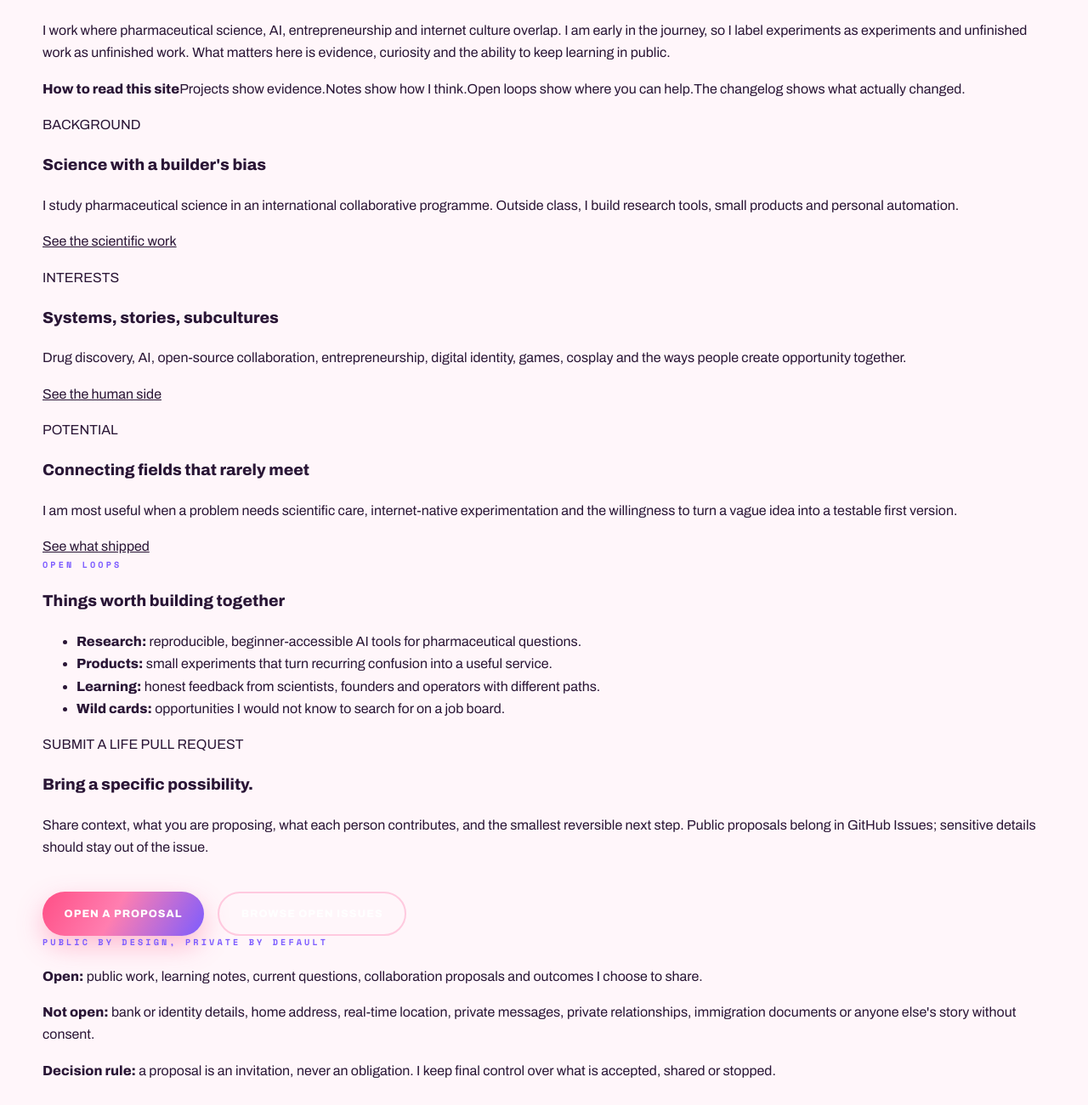
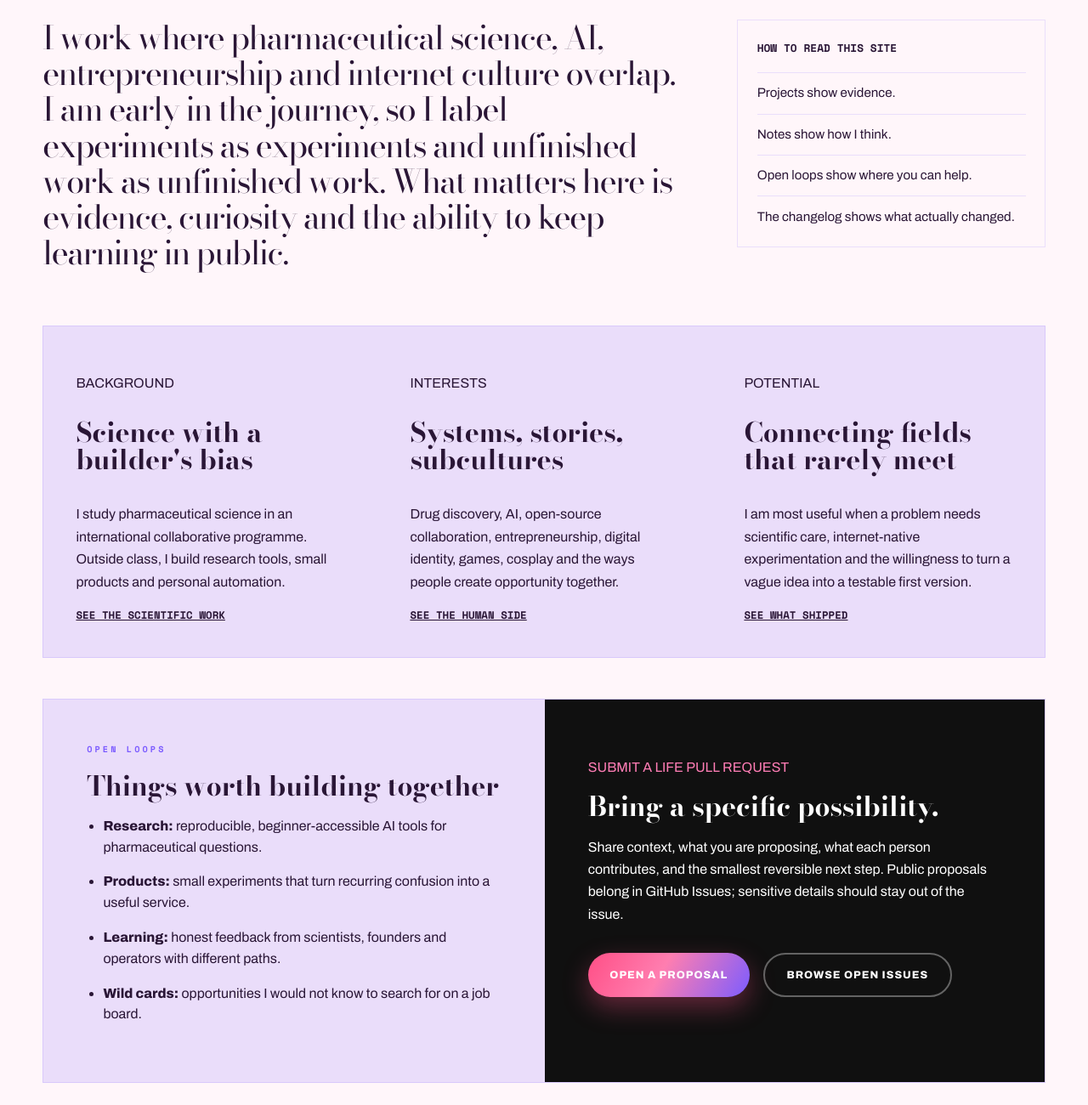
Before and after one commit to Lindaa283/Lindaa283.github.io, a plain HTML site: page index.html in a window 1280 px wide. Shown: the part 1600-2900 px from the top of the page at 85% size. Drawn offline with nearby package versions, Linux system fonts and the light colour scheme.

Commit message:
Style living CV sections

```diff
--- a/styles.css
+++ b/styles.css
@@ -1126,3 +1126,26 @@ html.konami .grain { opacity: .9; }
   .term-hint, .term-flash { animation: none; }
   .term-flash { display: none; }
 }
+/* ---------- OPEN SOURCE LIFE / LIVING CV ---------- */
+.living-cv{padding-top:clamp(6rem,10vw,10rem)}
+.living-intro{display:grid;grid-template-columns:minmax(0,1.35fr) minmax(250px,.65fr);gap:clamp(2rem,5vw,6rem);align-items:start;margin:3rem 0 4rem}
+.living-manifesto{font-family:'Bodoni Moda',serif;font-size:clamp(1.65rem,3vw,3.35rem);line-height:1.1;letter-spacing:-.04em;margin:0}
+.living-intro aside{border:1px solid var(--line);padding:1.4rem;display:grid;gap:.7rem;background:var(--paper,rgba(255,255,255,.4))}
+.living-intro aside b{font-family:'Space Mono',monospace;font-size:.8rem;text-transform:uppercase;margin-bottom:.4rem}
+.living-intro aside span{font-size:.95rem;border-top:1px solid var(--line);padding-top:.7rem}
+.life-grid{display:grid;grid-template-columns:repeat(3,1fr);gap:1px;background:var(--line);border:1px solid var(--line);margin-bottom:1px}
+.life-card{background:var(--bg);padding:clamp(1.5rem,3vw,3rem);min-height:19rem;display:flex;flex-direction:column}
+.life-card h3,.open-loops h3{font-family:'Bodoni Moda',serif;font-size:clamp(1.8rem,2.5vw,2.8rem);line-height:1;margin:.8rem 0 1.2rem}
+.life-card p:not(.tag){line-height:1.65}
+.life-card a{margin-top:auto;font-family:'Space Mono',monospace;font-weight:700;font-size:.78rem;text-transform:uppercase}
+.open-loops{display:grid;grid-template-columns:1fr 1fr;gap:1px;background:var(--line);border:1px solid var(--line);margin-top:3rem}
+.open-loops>div{background:var(--bg);padding:clamp(1.5rem,4vw,4rem)}
+.open-loops ul{padding-left:1.2rem;display:grid;gap:1rem;line-height:1.55}
+.contribute-panel{background:#101010!important;color:#fff}
+.contribute-panel .tag{color:#ff7db5}
+.contribute-panel p{line-height:1.65}
+.contribute-panel .actions{margin-top:2rem;flex-wrap:wrap}
+.contribute-panel .button.ghost{color:#fff;border-color:rgba(255,255,255,.35)}
+.boundaries{margin-top:3rem;border:1px solid var(--line);padding:clamp(1.5rem,4vw,4rem);display:grid;grid-template-columns:.35fr 1fr;gap:clamp(2rem,5vw,6rem)}
+.boundaries>div{display:grid;grid-template-columns:repeat(3,1fr);gap:2rem;line-height:1.55}
+@media(max-width:900px){.living-intro,.open-loops,.boundaries{grid-template-columns:1fr}.life-grid{grid-template-columns:1fr}.life-card{min-height:0}.boundaries>div{grid-template-columns:1fr}.living-manifesto{font-size:2.15rem}}
```
